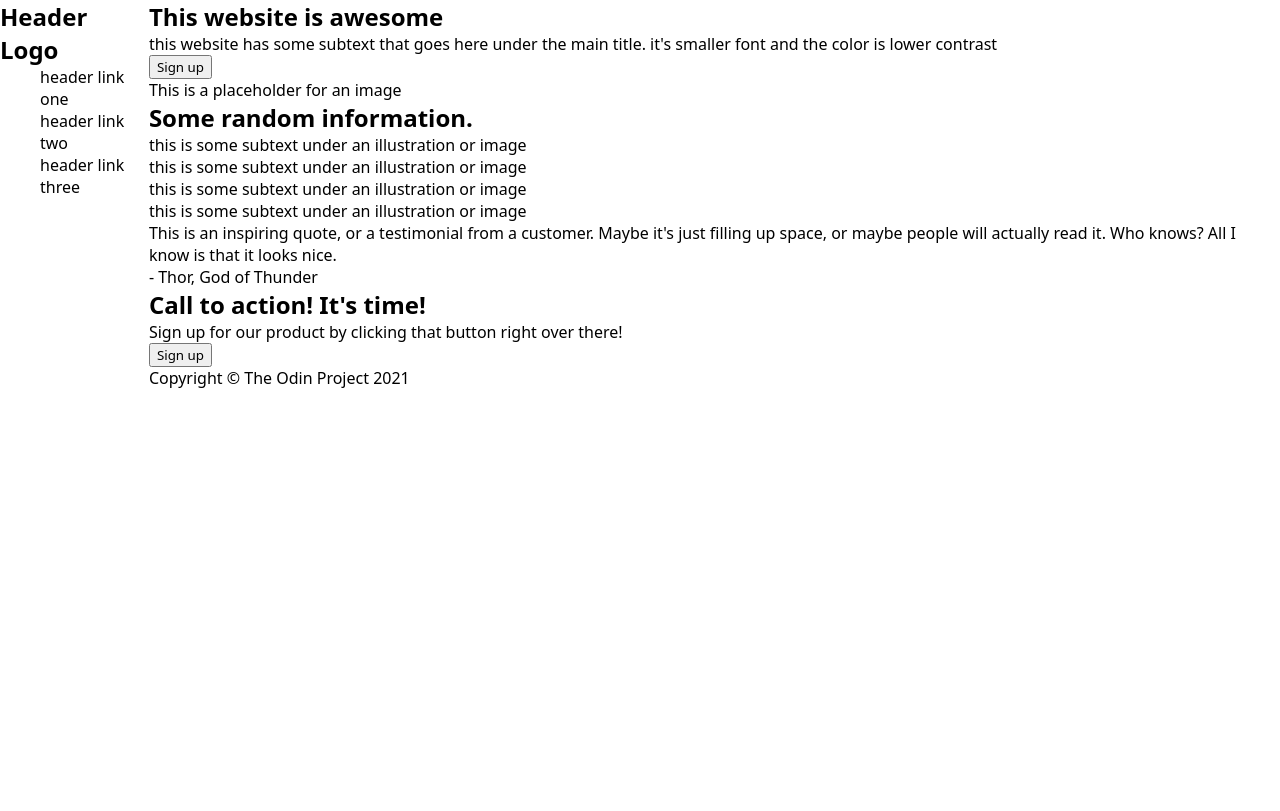
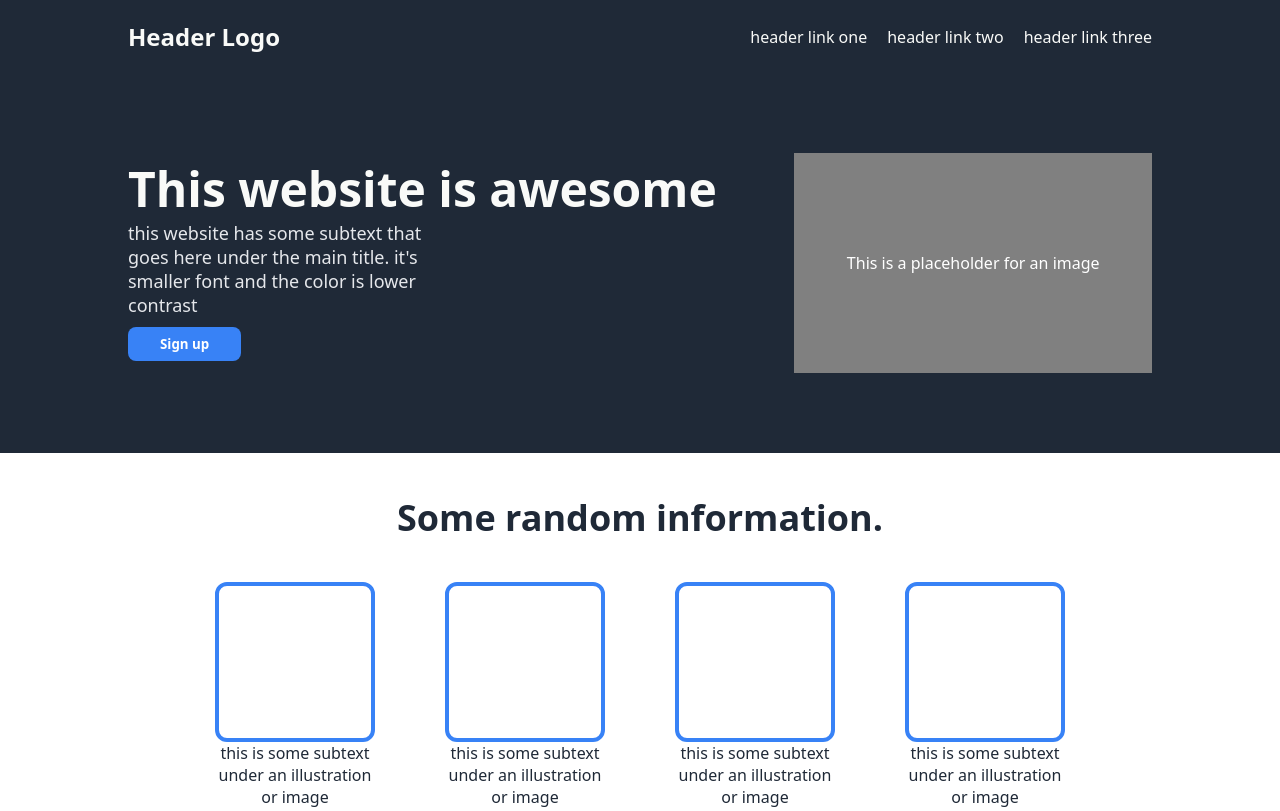
Before and after one commit to Montesinodave/Project-landing-page, a plain HTML site: page index.html in a window 1280 px wide. Shown: the top 811 px of the page. Drawn offline with Linux system fonts and the light colour scheme.

Commit message:
styling completed

```diff
--- a/css/style.css
+++ b/css/style.css
@@ -1,34 +1,169 @@
 * {
     font-family: system-ui, -apple-system, BlinkMacSystemFont, 'Segoe UI', Roboto, Oxygen, Ubuntu, Cantarell, 'Open Sans', 'Helvetica Neue', sans-serif;
     margin: 0;
+    box-sizing: border-box;
 }
 body {
+    background-color: #1F2937;
+}
+.header-container{
     display: flex;
-    width: 100%;
+    justify-content: space-between;
+    align-items: center;
+    margin: 0 auto;
+    width: 80%;
+    color: #F9FAF8;
+    padding: 20px 0;
+}
+
+nav ul {
+    display: flex;
+    list-style-type: none;
+    gap: 20px;
+    padding: 0;
+    margin: 0;
+}
+
+nav a {
+    color: #F9FAF8;
+    text-decoration: none;
+}
+
+.logo {
+  font-size: 24px;
+  font-weight: bold;
+  margin: 0 ;
+}
+
+.hero-container {
+    display: flex;
+    justify-content: space-between;
+    align-items: center;
+    width: 80%;
+    margin: 0 auto;
+    padding: 80px 0;
+}
+.hero-content h1 {
+    font-size: 48px;
+    font-weight: 900;
+    color: #F9FAF8;
+}
+
+.hero-content p {
+    font-size: 18px;
+    color: #E5E7EB;
+    width: 50%;
+}
+
+.hero-content button {
+    background-color: #3882F6;
+    border: none;
+    border-radius: 8px;
+    font-weight: bold;
+    color: white;
+    padding: 8px 32px;
+    cursor: pointer;
+    margin: 10px 0;
+}
+
+.hero-image {
+    width: 50%;
+    background-color: gray;
+    height: 220px;
+    display: flex;
+    align-items: center;
     justify-content: center;
+    color: white;
+}
+
+.information {
+    background-color: white;
+    padding: 40px 0 80px;
 
 }
 
-.header {
-    background-color: #1F2937;
+.information-container {
     display: flex;
-    color: white;
-    justify-content: space-around;
+    justify-content: center;
     align-items: center;
-    height: 57px;
+    gap: 70px;
+}
+
+.information h2 {
+   font-size: 36px;
+   font-weight: 900;
+   color: #1F2937;
+    text-align: center;
+    padding-bottom: 40px;
+}
+
+.card {
+    width: 160px;
 
 }
-
-ul{
-    list-style-type: none;
+.card-image {
+    width: 160px;
+    Height: 160px;
+    Border: 4px solid #3882F6;
+    border-radius: 12px;
+}
+.card p {
+    text-align: center;
+    color: #1F2937;
 }
 
-.header-Logo {
-    font-weight: bold;
-    font-size: large;
+.quote {
+    background-color: #E5E7EB;
+    padding: 100px 0;
+}
+.quote-container {
+    width: 50%;
+    margin: 0 auto;
+}
+.quote-text {
+    Font-size: 36px;
+    Color: #1F2937;
+    width: 300;
+    font-style: italic;
+}
+.quote-author {
+    text-align: right;
+    font-weight: 900;
+    Color: #1F2937;
+    font-size: 16px;
 }
 
-.right-links {
+.cta {
+   background-color: white;
+   padding: 100px 0;
+}
+.cta-container {
+    background-color: #3882F6;
+    width: 50%;
+    margin: 0 auto;
+    border-radius: 12px;
+    padding: 50px 100px;
     display: flex;
-    gap: 16px;
+    justify-content: space-between;
+    align-items: center;
 }
+
+.cta-container h2, p {
+    color: #E5E7EB;
+}
+.cta button {
+    background-color: #3882F6;
+    border-color: white;
+    border-radius: 8px;
+    font-weight: bold;
+    color: white;
+    padding: 8px 32px;
+    cursor: pointer;
+}
+
+.footer {
+    background-color: #1F2937;
+    color: #E5E7EB;
+    text-align: center;
+    padding: 20px 0;
+}
```
Also changed, not shown: images/sample.jpg (added).
